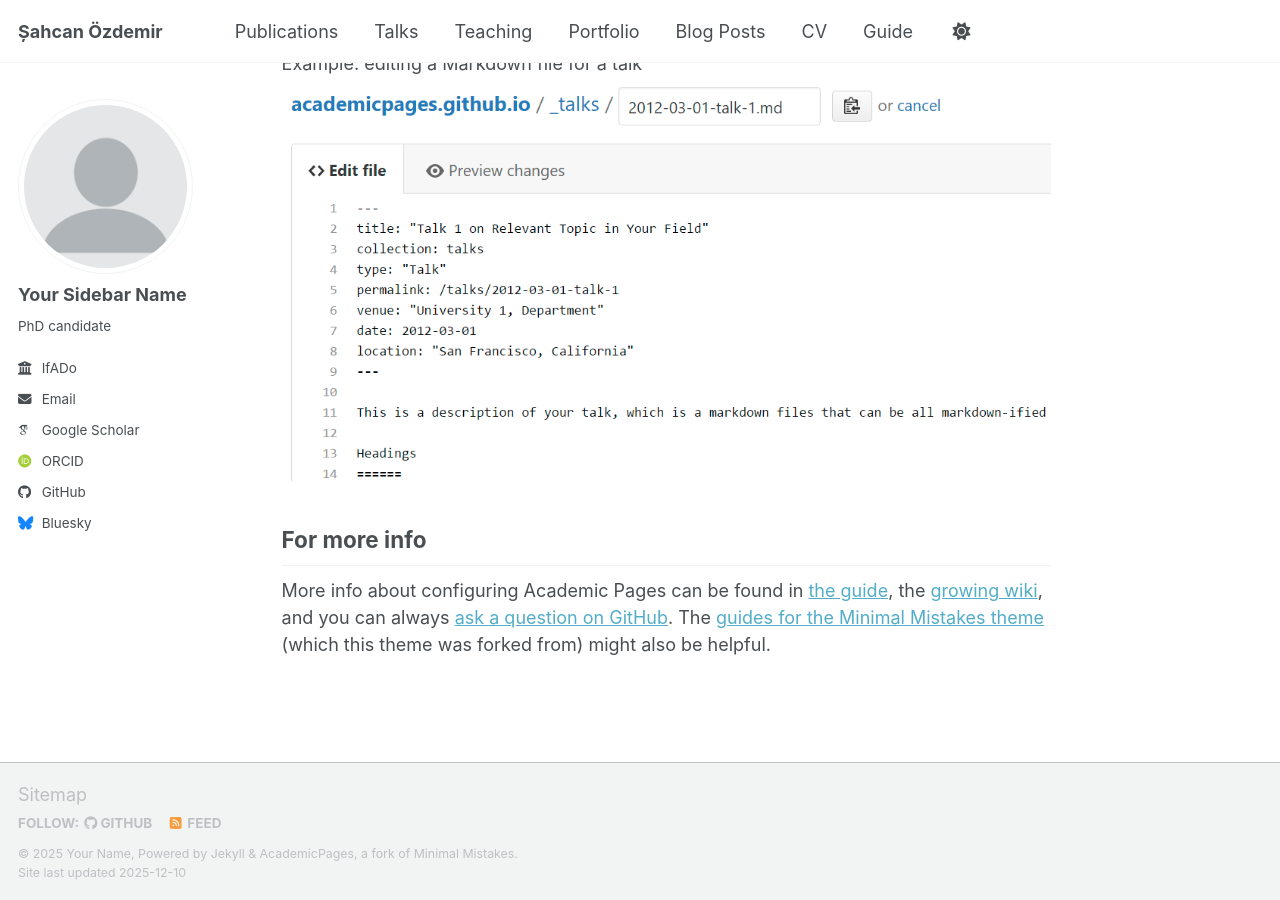
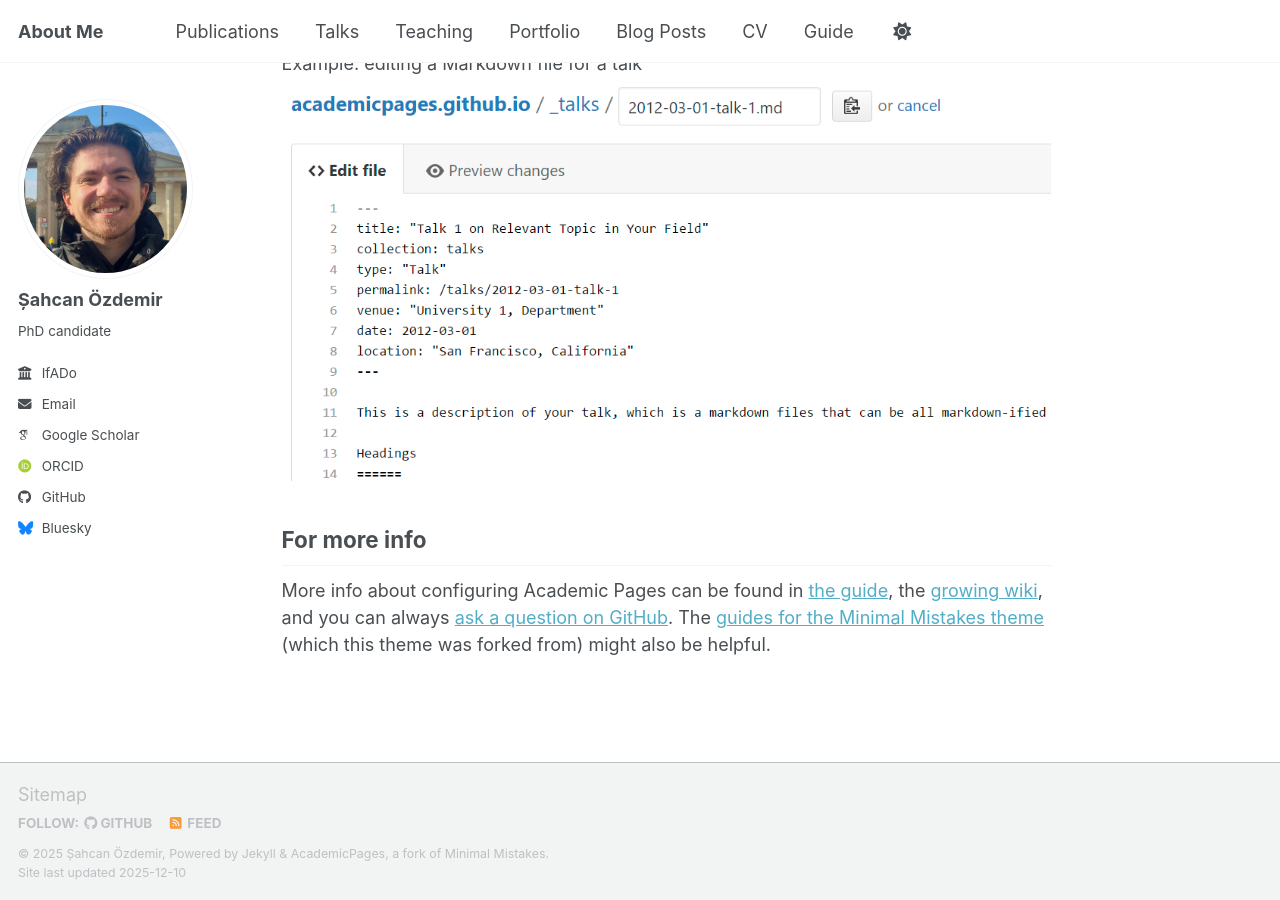
Before and after one commit to sahcanozdemir/sahcanozdemir.github.io, a Jekyll site: the page built from _pages/about.md, in a window 1280 px wide and 900 px high, scrolled down 2718 px. Built offline with Jekyll 4.4.1, drawn with Linux system fonts in a browser that asks for light colours; some web fonts are replaced; a script bundle is joined from its source files by our own code; library files that are not in the unit come from our copies.

Commit message:
profile pic

```diff
--- a/_config.yml
+++ b/_config.yml
@@ -9,10 +9,10 @@
 # Basic Site Settings
 locale                   : "en-US"
 site_theme               : "default" # Currently available options are "default", "air"
-title                    : "Șahcan Özdemir"
+title                    : "About Me"
 title_separator          : "-"
-name                     : &name "Your Name"
-description              : &description "Your Name's academic portfolio"   # Update this with a general description of your site, this is the default if not overridden by a page
+name                     : &name "Șahcan Özdemir"
+description              : &description "Șahcan's academic portfolio"   # Update this with a general description of your site, this is the default if not overridden by a page
 url                      : https://academicpages.github.io # The base hostname & protocol for your site e.g. "https://[your GitHub username].github.io",
                                                            # or if you already have some other page hosted on Github then use "https://[your GitHub username].github.io/[Your Repo Name]"
 baseurl                  : "" # the subpath of your site, e.g. "/blog"
@@ -23,8 +23,8 @@
 #               Additional customization can be done by editing /_includes/author-profile.html
 author:
   # Biographic information
-  avatar           : "profile.png"
-  name             : "Your Sidebar Name"
+  avatar           : "Sahcan.png"
+  name             : "Șahcan Özdemir"
   pronouns         : # example: "she/her"
   bio              : "PhD candidate"
   location         : # location name
```
Also changed, not shown: images/Sahcan.png (added).
